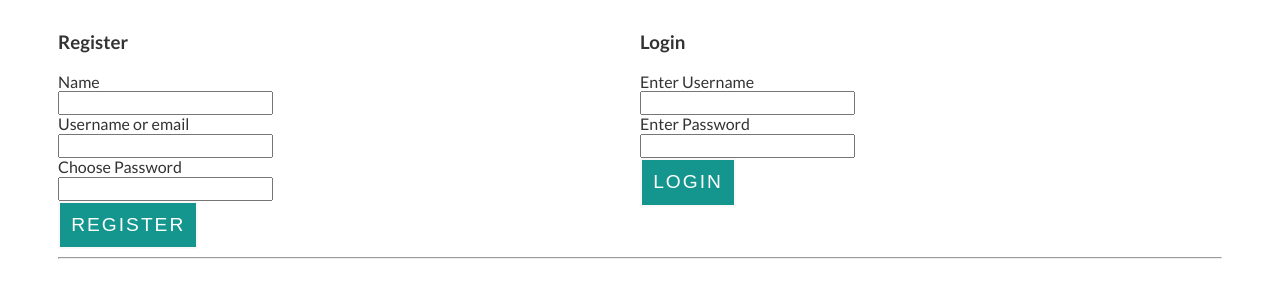
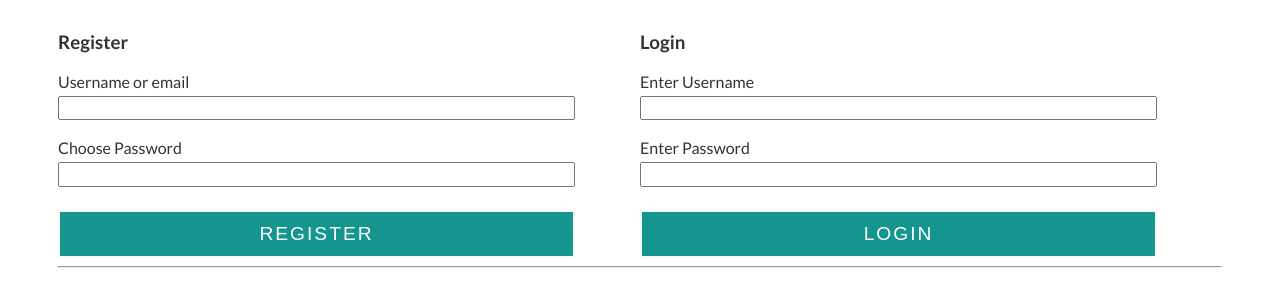
Before and after one commit to costin-floricel/notelist, a website: page app/index.html in a window 1280 px wide. Shown: the part 663-952 px from the top of the page. Drawn offline with Linux system fonts and the light colour scheme.

Commit message:
Final touches 2

```diff
--- a/app/index.html
+++ b/app/index.html
@@ -31,15 +31,13 @@
     <div class="row row--gutters">
       <div class="row__6">
         <h3>Register</h3>
-        <form>
-           <label for="registerName">Name</label></br>
-          <input type="text" id="registerName">
-          </br>
+        <form class="forms">
+
           <label for="registerUsername">Username or email</label></br>
           <input type="text" id="registerUsername">
           </br>
           <label for="registerPassword">Choose Password</label></br>
-          <input type="text" id="registerPassword">
+          <input type="password" id="registerPassword">
           <br>
            <input type="submit" value="Register" class="btn btn--submit">
         </form>
@@ -48,12 +46,12 @@
 
     <div class="row__6">
         <h3>Login</h3>
-        <form>
+        <form class="forms">
           <label for="loginUsername"> Enter Username</label></br>
           <input type="text" id="loginUsername">
           </br>
           <label for="loginPassword">Enter Password</label></br>
-          <input type="text" id="loginPassword">
+          <input type="password" id="loginPassword">
           <br>
            <input type="submit" value="Login" class="btn btn--submit">
         </form>
@@ -68,7 +66,7 @@
     <div class="row row--gutters">
       <div class="row__6">
         <h3>Add a new Note</h3>
-        <form>
+        <form class="forms">
           <label for="yourNote">Add Your Note</label>
           <br>
           <textarea id="yourNote"></textarea>
--- a/app/styles/css/styles.css
+++ b/app/styles/css/styles.css
@@ -687,6 +687,14 @@ img {
 		font-weight: 500;
 	}
 
+.forms input[type='submit'],
+	.forms input[type='text'],
+	.forms input[type='password'] {
+		width: 100%;
+		display: block;
+		margin-top: 5px;
+	}
+
 .site-footer {
 	background-color: #14968e;
 	color: #fff;
--- /dev/null
+++ b/app/styles/modules/_forms.css
@@ -0,0 +1,9 @@
+.forms {
+	input[type='submit'],
+	input[type='text'],
+	input[type='password'] {
+		width: 100%;
+		display: block;
+		margin-top: 5px;
+	}
+}
--- a/app/styles/styles.css
+++ b/app/styles/styles.css
@@ -8,4 +8,5 @@
 @import 'modules/_page-section';
 @import 'modules/_row.css';
 @import 'modules/_section-title';
+@import 'modules/_forms';
 @import 'modules/_site-footer';
```
